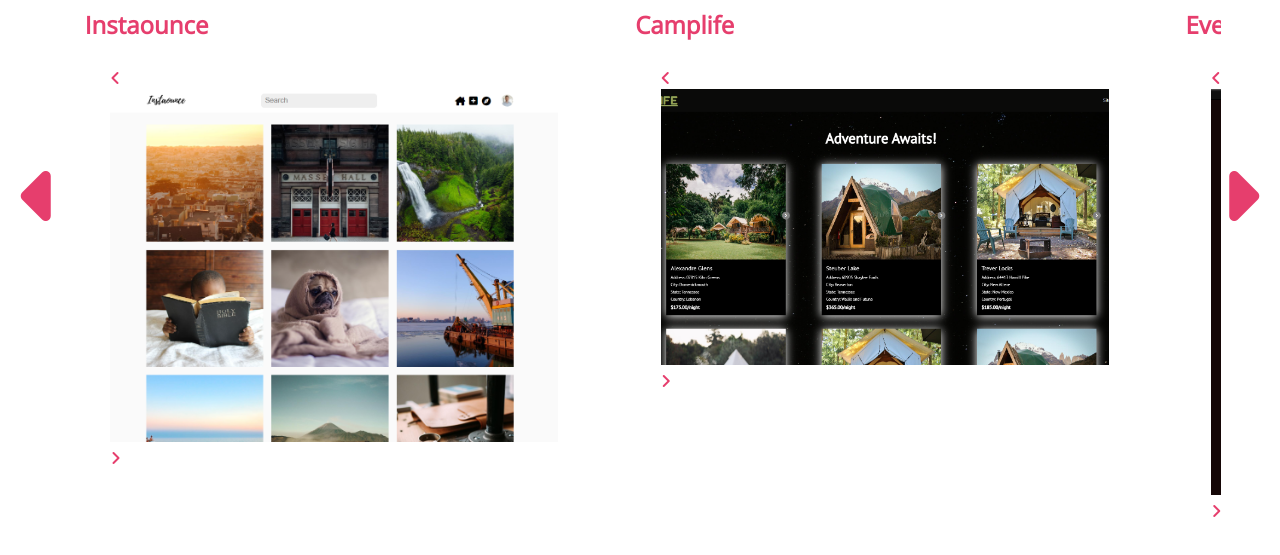
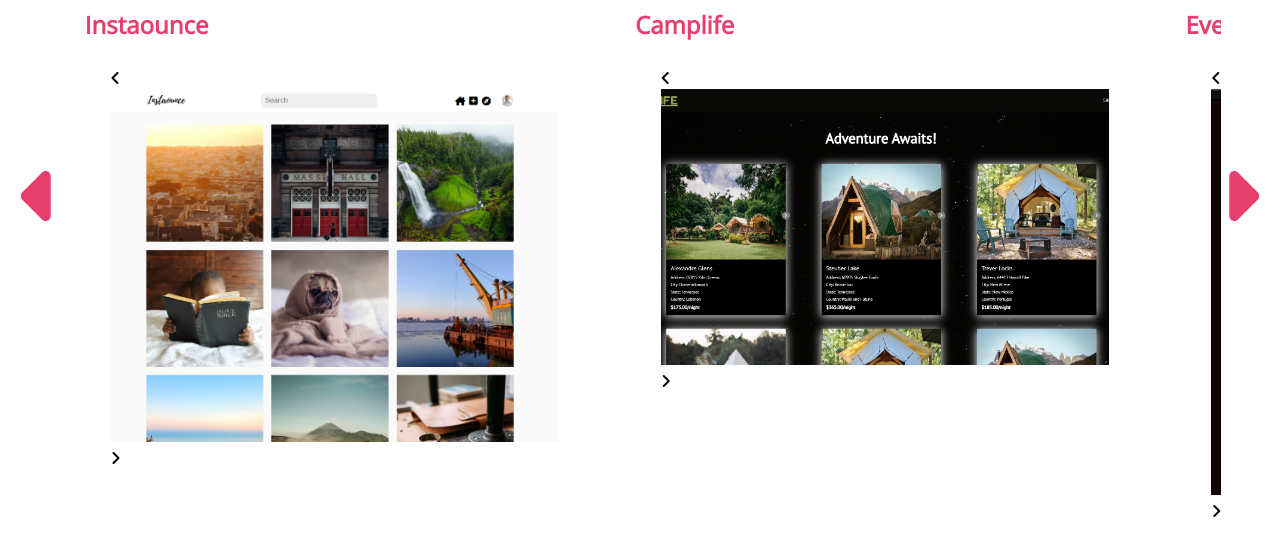
Before and after one commit to annvilla1998/ReactPersonalWebsite, a React (Create React App) app: page /portfolio in a window 1280 px wide. Shown: the part 187-742 px from the top of the page. Built offline with nearby package versions, Linux system fonts and the light colour scheme.

Commit message:
added image arrow functionality

```diff
--- a/src/components/Portfolio/index.js
+++ b/src/components/Portfolio/index.js
@@ -25,6 +25,42 @@ export const Portfolio = () => {
         // container.scrollTo({ right: 0 })
     }
 
+    const handleInstaRightImageChange = () => {
+        if(instaCurrentImageIndex < instaImages.length - 1){
+            setInstaCurrentImageIndex(instaCurrentImageIndex + 1)
+        }
+    }
+
+    const handleInstaLeftImageChange = () => {
+        if(instaCurrentImageIndex > 0) {
+            setInstaCurrentImageIndex(instaCurrentImageIndex - 1)
+        }
+    }
+
+    const handleEventRightImageChange = () => {
+        if(eventCurrentImageIndex < eventImages.length - 1){
+            setEventCurrentImageIndex(eventCurrentImageIndex + 1)
+        }
+    }
+
+    const handleEventLeftImageChange = () => {
+         if(eventCurrentImageIndex > 0) {
+            setEventCurrentImageIndex(eventCurrentImageIndex - 1)
+        }
+    }
+
+    const handleCampRightImageChange = () => {
+        if(campCurrentImageIndex < campImages.length - 1){
+            setCampCurrentImageIndex(campCurrentImageIndex + 1)
+        }
+    }
+
+    const handleCampLeftImageChange = () => {
+        if(campCurrentImageIndex > 0) {
+            setCampCurrentImageIndex(campCurrentImageIndex - 1)
+        }
+    }
+
     return (
         <div className="portfolio-page">
             <i className="fa-solid fa-caret-left"></i>
@@ -35,32 +71,32 @@ export const Portfolio = () => {
                 <div className="project 1">
                     <a target="_blank" rel="noopener noreferrer" href="https://instaounce-clone.herokuapp.com/login">
                         <h2>Instaounce</h2>
+                    </a>
                         <div className="project-image">
-                            <i className="fa-solid fa-angle-left"></i>
+                            <i onClick={handleInstaLeftImageChange} className="fa-solid fa-angle-left"></i>
                                 <img alt="Instaounce" src={instaImages[instaCurrentImageIndex]} />
-                            <i className="fa-solid fa-angle-right"></i>
+                            <i onClick={handleInstaRightImageChange} className="fa-solid fa-angle-right"></i>
                         </div>
-                    </a>
                 </div>
                 <div className="project 2">
                     <a target="_blank" rel="noopener noreferrer" href="https://camplife1.herokuapp.com/">
                         <h2>Camplife</h2>
+                    </a>
                         <div className="project-image">
-                            <i className="fa-solid fa-angle-left"></i>
+                            <i onClick={handleCampLeftImageChange} className="fa-solid fa-angle-left"></i>
                                 <img alt="Camplife" src={campImages[campCurrentImageIndex]} />
-                            <i className="fa-solid fa-angle-right"></i>
+                            <i onClick={handleCampRightImageChange} className="fa-solid fa-angle-right"></i>
                         </div>
-                    </a>
                 </div>
                 <div className="project 3">
                     <a target="_blank" rel="noopener noreferrer" href="https://eventtodo.herokuapp.com/">
                         <h2>Eventtodo</h2>
+                    </a>
                         <div className="project-image">
-                            <i className="fa-solid fa-angle-left"></i>
+                            <i onClick={handleEventLeftImageChange} className="fa-solid fa-angle-left"></i>
                                 <img alt="EventToDo" src={eventImages[eventCurrentImageIndex]} />
-                            <i className="fa-solid fa-angle-right"></i>
+                            <i onClick={handleEventRightImageChange} className="fa-solid fa-angle-right"></i>
                         </div>
-                    </a>
                 </div>
             </div>
             <i onClick={handleSwipeRight} className="fa-solid fa-caret-right"></i>
```
